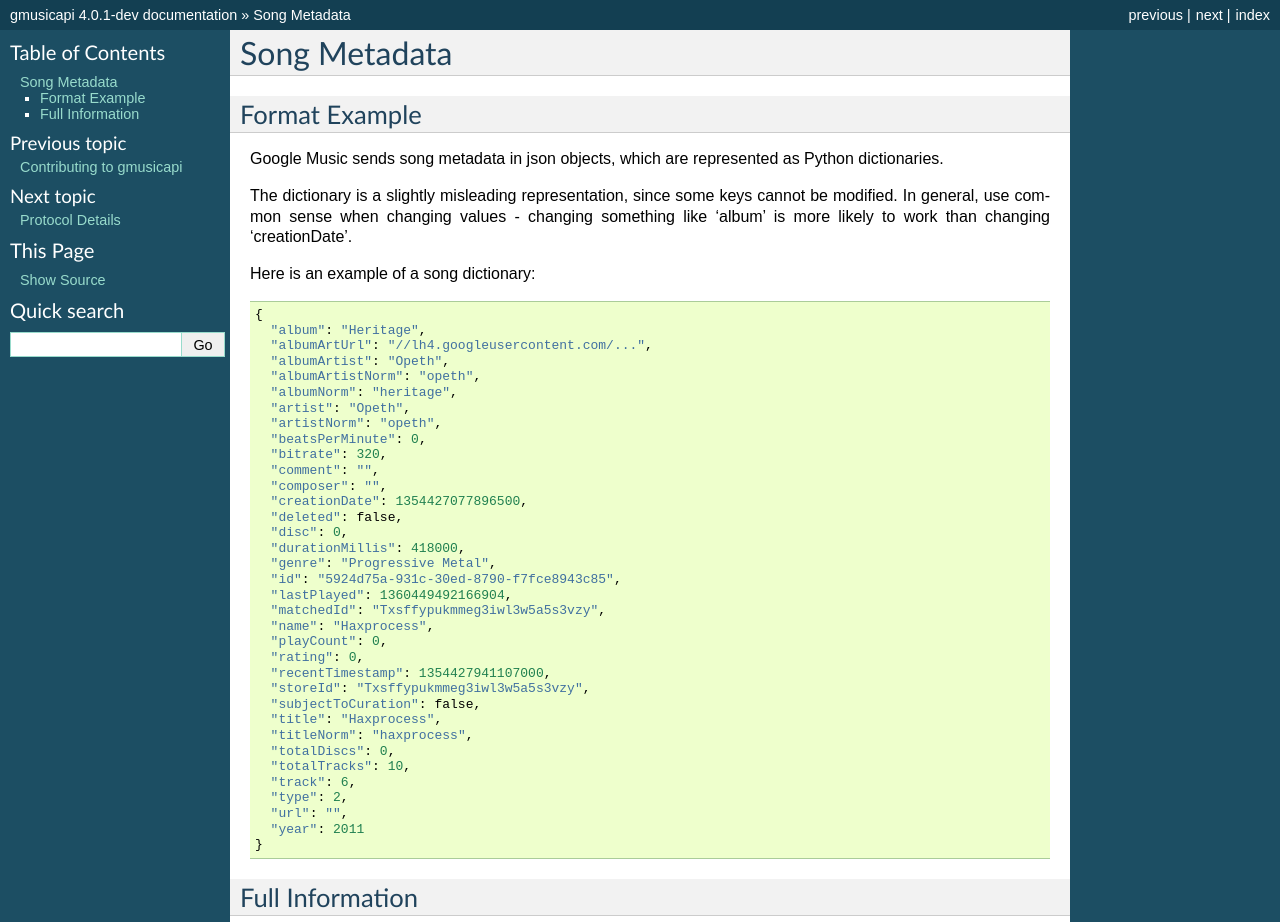
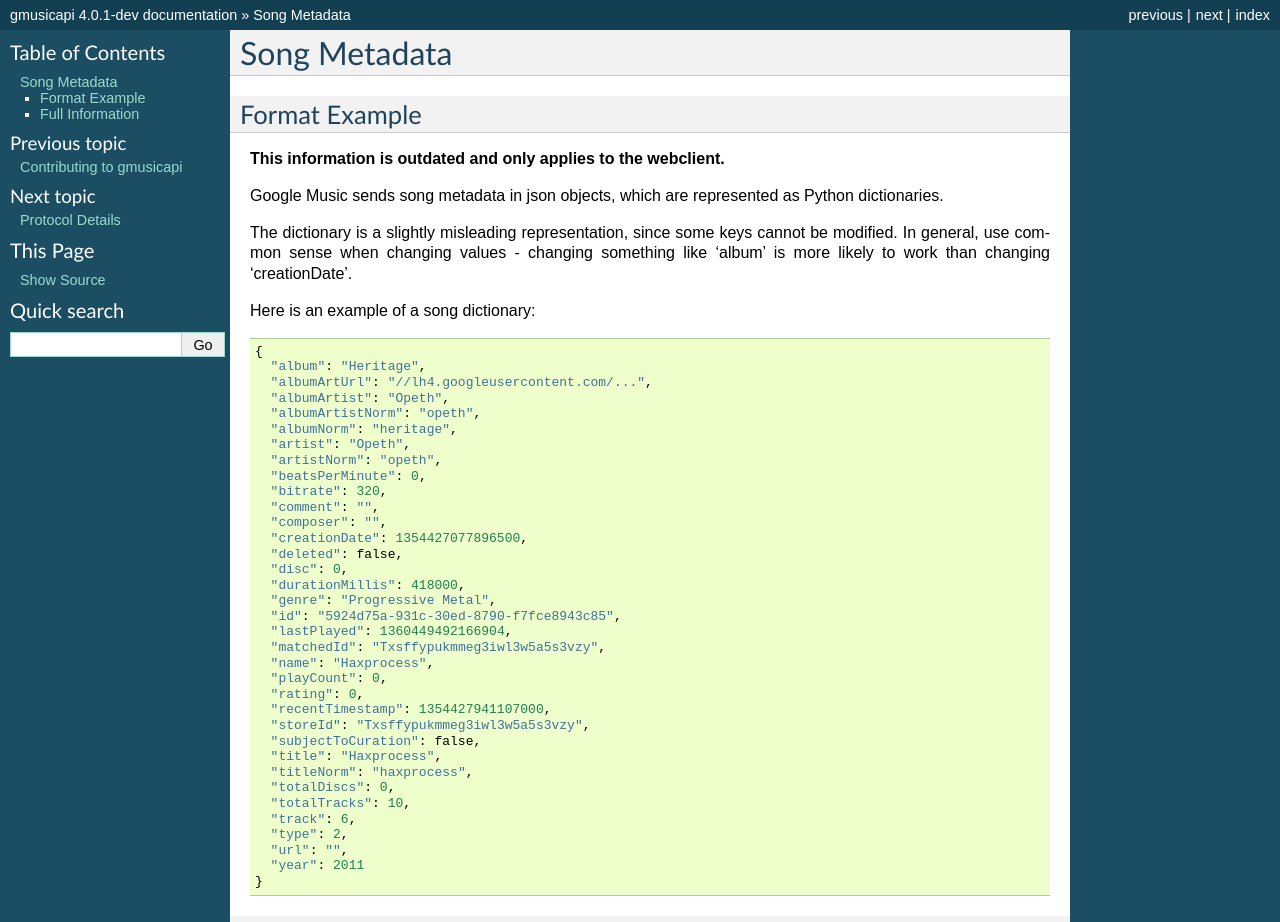
Before and after one commit to simon-weber/gmusicapi, a Sphinx documentation site: the page built from docs/source/reference/metadata.rst, in a window 1280 px wide, cut to the strip 0-922 px from the top of the page. Built offline with Sphinx 7.4.7, drawn with Linux system fonts in a browser that asks for light colours; the version number is read from the project's files by our own code.

Commit message:
add warning to metadata page

```diff
--- a/docs/source/reference/metadata.rst
+++ b/docs/source/reference/metadata.rst
@@ -7,6 +7,8 @@ Format Example
 --------------
 
 .. _songdict-format:
+
+**This information is outdated and only applies to the webclient.**
 
 Google Music sends song metadata in json objects, which are represented as Python dictionaries.
 
```
